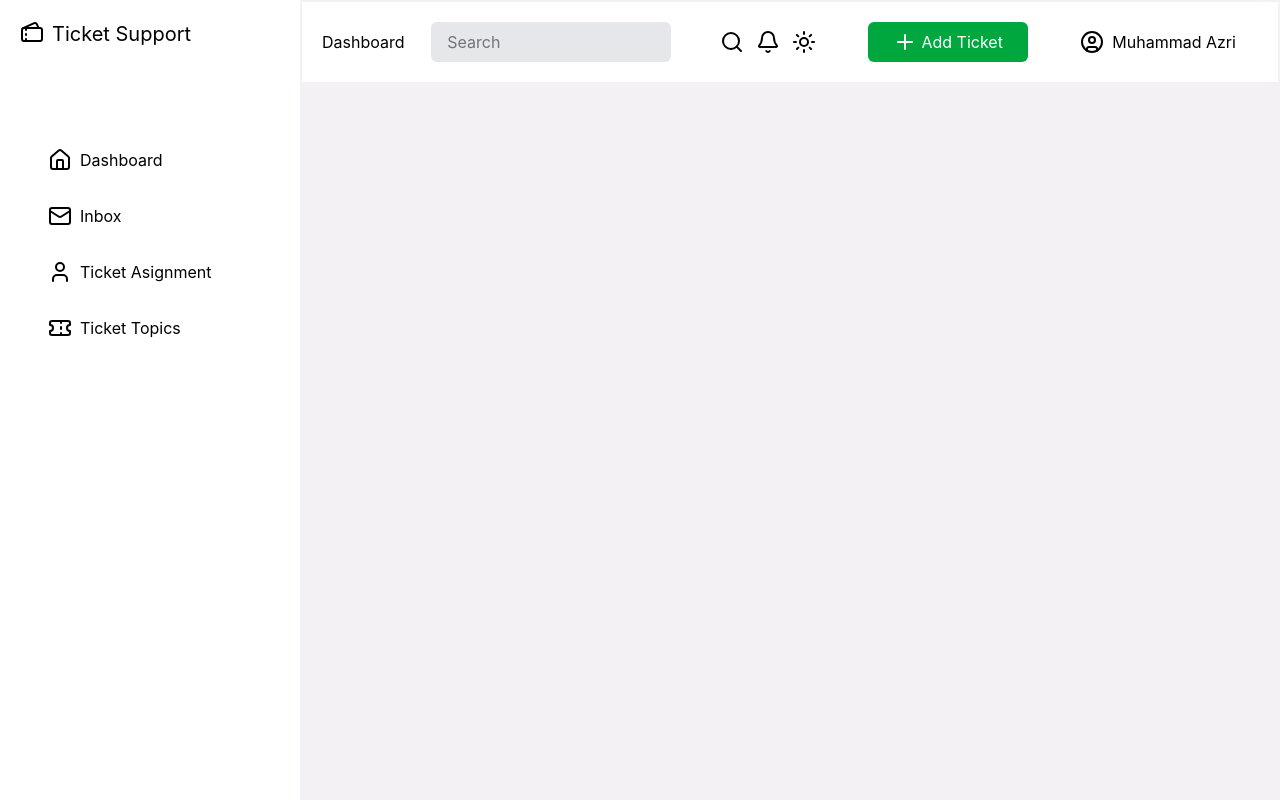
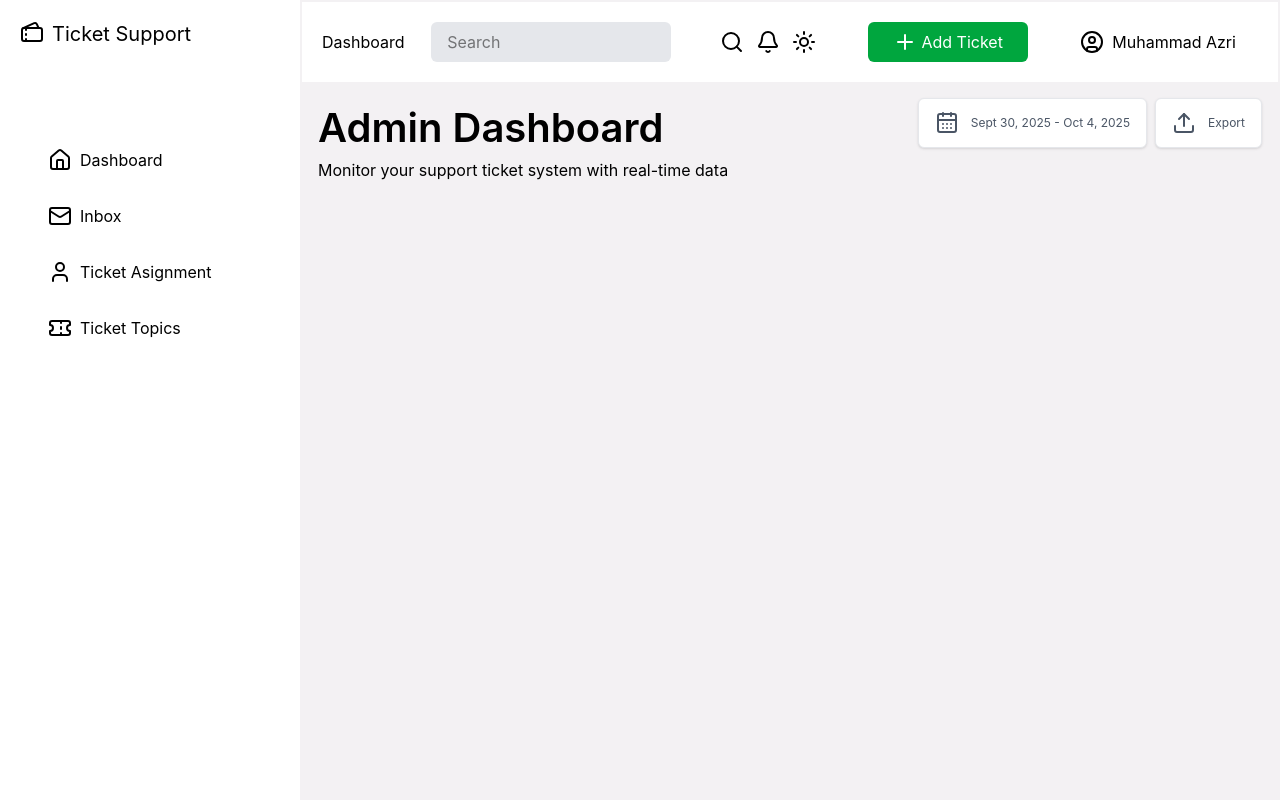
Before and after one commit to Muhammad-Azri/Ticketing-System, a React (Vite) app: page / in a window 1280 px wide. Built offline with nearby package versions, Linux system fonts and the light colour scheme.

Commit message:
update dashboard

```diff
--- a/src/App.jsx
+++ b/src/App.jsx
@@ -1,6 +1,6 @@
 // import { useState } from "react";
 
-import { } from "lucide-react";
+import { CalendarDays, Upload } from "lucide-react";
 import SideBar from "./components/SideBar";
 import TopBar from "./components/TopBar";
 
@@ -49,6 +49,28 @@ const App = () => {
       <div className="bg-mauve-100 w-full border-2 border-mauve-100">
         {/* CONTAINER TOPBAR */}
         <TopBar />
+        <div>
+          <div className="flex justify-between p-4 items-start">
+            <div className="flex flex-col">
+              <span className="text-[40px] font-semibold">Admin Dashboard</span>
+              <span className="text-[16px]">Monitor your support ticket system with real-time data</span>
+            </div>
+            <div className="flex gap-2 items-start">
+              {/* Button Date */}
+              <button className="flex text-xs items-center gap-3 border border-gray-200 rounded-md px-4 py-3 bg-white text-gray-600 shadow-sm">
+                {/* Icon Calendar */}
+                <CalendarDays className="text-xs" />
+                <span>Sept 30, 2025 - Oct 4, 2025</span>
+              </button>
+              {/* Button Export */}
+              <button className="flex text-xs items-center gap-3 border border-gray-200 rounded-md px-4 py-3 bg-white text-gray-600 shadow-sm">
+                {/* Icon Upload */}
+                <Upload className="text-xs"/>
+                <span>Export</span>
+              </button>
+            </div>
+          </div>
+        </div>
       </div>
     </div>
   )
--- a/src/components/TopBar.jsx
+++ b/src/components/TopBar.jsx
@@ -18,7 +18,7 @@ const topbar = () => {
                 </div>
                 <div className="flex bg-green-600 hover:bg-green-700 rounded-md w-40 h-10 justify-center text-white p-1 gap-1 items-center cursor-pointer">
                     <Plus />
-                    <button className="cursor-pointer">Add Ticket</button>
+                    <button className="cursor-pointer border-none">Add Ticket</button>
                 </div>
                 <div className="flex gap-2">
                     <CircleUser />
```
